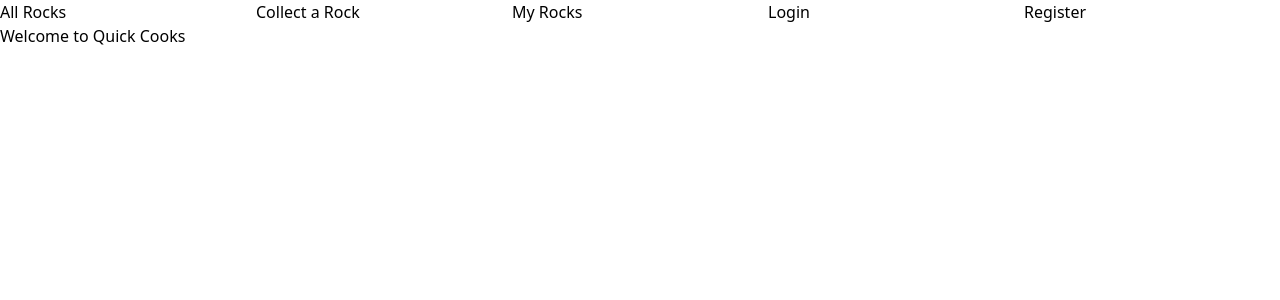
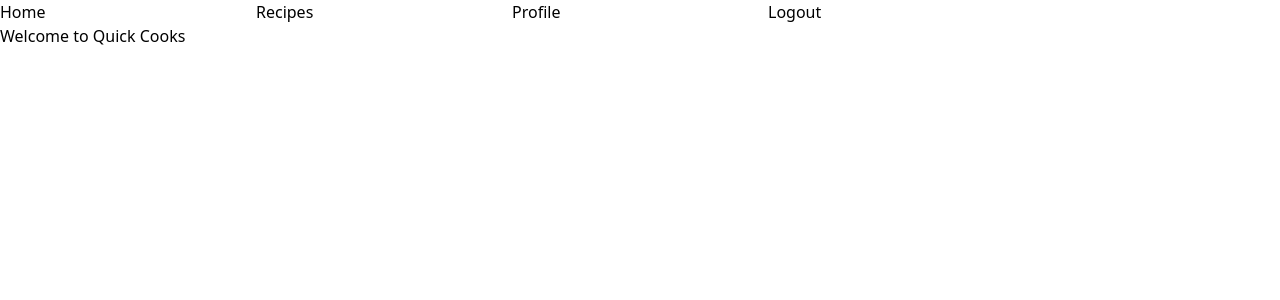
Before and after one commit to Doubles-101/cookproject-client, a React (Vite) app: page / in a window 1280 px wide. Shown: the top 300 px of the page. Built offline with nearby package versions, Linux system fonts and the light colour scheme; sample sign-in values are in the browser's storage.

Commit message:
fixed navbar, and added a recipelist

```diff
--- a/src/components/ApplicationViews.jsx
+++ b/src/components/ApplicationViews.jsx
@@ -4,6 +4,7 @@ import { Authorized } from "./Authorized"
 import { Login } from "../pages/Login.jsx"
 import Home from "../pages/Home"
 import { Register } from '../pages/Register.jsx'
+import { RecipeList } from './RecipeList/RecipeList.jsx'
 
 
 export const ApplicationViews = () => {
@@ -14,6 +15,7 @@ export const ApplicationViews = () => {
             <Route path="/register" element={<Register />} />
             <Route element={<Authorized />}>
                 <Route path="/" element={<Home />} />
+                <Route path="/recipelist" element={<RecipeList />} />
             </Route>
         </Routes>
     </BrowserRouter>
--- a/src/components/Navbar.jsx
+++ b/src/components/Navbar.jsx
@@ -6,20 +6,20 @@ export const NavBar = () => {
     return (
         <ul className="navbar pb-10">
             <li className="navbar__item pl-10">
-                <NavLink className="text-left underline text-blue-600 hover:text-purple-700" to={"/allrocks"}>All Rocks</NavLink>
+                <NavLink className="text-left underline text-blue-600 hover:text-purple-700" to={"/"}>Home</NavLink>
             </li>
             <li className="navbar__item">
-                <NavLink className="text-left underline text-blue-600 hover:text-purple-700" to={"/create"}>Collect a Rock</NavLink>
+                <NavLink className="text-left underline text-blue-600 hover:text-purple-700" to={"/"}>Recipes</NavLink>
             </li>
             <li className="navbar__item">
-                <NavLink className="text-left underline text-blue-600 hover:text-purple-700" to={"/mine"}>My Rocks</NavLink>
+                <NavLink className="text-left underline text-blue-600 hover:text-purple-700" to={"/"}>Profile</NavLink>
             </li>
             {
-                (localStorage.getItem("rock_token") !== null) ?
+                (localStorage.getItem("cook_token") !== null) ?
                     <li className="navbar__item">
                         <button className="underline text-blue-600 hover:text-purple-700"
                             onClick={() => {
-                                localStorage.removeItem("rock_token")
+                                localStorage.removeItem("cook_token")
                                 navigate('/login')
                             }}
                         >Logout</button>
--- /dev/null
+++ b/src/components/RecipeList/RecipeList.jsx
@@ -0,0 +1,33 @@
+import { useEffect, useState } from "react"
+
+
+export const RecipeList = () => {
+    const [allRecipes, setAllRecipes] = useState([])
+
+    const fetchAllRecipes = async () => {
+        const response = await fetch(`http://localhost:8000/recipes`, {
+            headers: {
+                Authorization: `Token ${JSON.parse(localStorage.getItem("cook_token")).token}`
+            }
+        })
+        const recipes = await response.json()
+        setAllRecipes(recipes)
+    }
+
+    useEffect(() => {
+        fetchAllRecipes()
+    }, [])
+
+    return (
+        <div className="recipelist-container">
+            <div className="header"><h1>All Recipes: </h1></div>
+            <div className="grid grid-cols-1 sm:grid-cols-2 md:grid-cols-3 gap-4">
+                {
+                    allRecipes.map(recipe => <div key={`key-${recipe.id}`} className="border p-5 border-solid hover:bg-fuchsia-500 hover:text-violet-50 rounded-md border-violet-900 mt-5 bg-slate-50">
+                        <div>{recipe.title} ({recipe.description})</div>
+                     </div>)
+                }
+            </div>
+        </div>
+    )
+}
```
